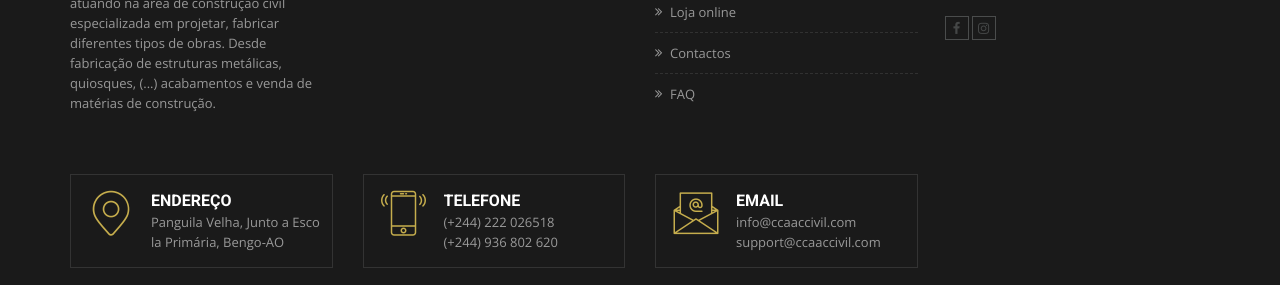
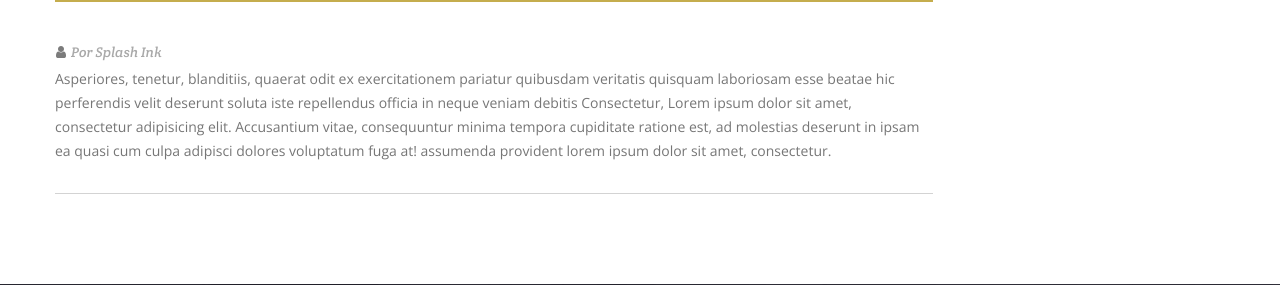
Before and after one commit to overlineink/ccaa, a PHP site: page /noticias/postagem in a window 1280 px wide. Shown: the part 1235-1520 px from the top of the page. Run offline with PHP 8.4, Linux system fonts and the light colour scheme; data that the repository does not hold is empty; some web fonts are replaced.

Commit message:
resolvendo erro de apresentacao de conteudo

```diff
--- a/app/views/noticias/postagem.php
+++ b/app/views/noticias/postagem.php
@@ -27,12 +27,32 @@
             <!-- Barra lateral ESQUERDA -->
             <div class="col-md-9">
                 <div class="row">
-                    <div class="portfolio-wrap wt-blog-grid-2" style="position: relative; height: 1734.89px;">
+                        <!-- Item -->
+                        <div class="blog-post date-style-3 blog-post-single">
+                            <div class="wt-post-media wt-img-effect">
+                                <a href="javascript:void(0);"><img src="http://thewebmax.com/build/images/blog/default/thum1.jpg" alt=""></a>
+                            </div>
+                            <div class="post-description-area p-t30">
+                                <!-- Titulo -->
+                                <div class="wt-post-title ">
+                                    <h3 class="post-title"><?=$GLOBALS['q']?></h3>
+                                </div>
+                                <!-- Meta -->
+                                <div class="wt-post-meta ">
+                                    <ul>
+                                        <li class="post-date"> <i class="fa fa-calendar"></i><strong>06 Fevereiro</strong> <span> 2018</span> </li>
+                                        <li class="post-author"><i class="fa fa-user"></i><a href="http://splashink.co" target="_blank">Por <span>Splash Ink</span></a> </li>
+                                    </ul>
+                                </div>
+                                <!-- Texto -->
+                                <div class="wt-post-text">
+                                    <p>Asperiores, tenetur, blanditiis, quaerat odit ex exercitationem pariatur quibusdam veritatis quisquam laboriosam esse beatae hic perferendis velit deserunt soluta iste repellendus officia in neque veniam debitis Consectetur, Lorem ipsum dolor sit amet, consectetur adipisicing elit. Accusantium vitae, consequuntur minima tempora cupiditate ratione est, ad molestias deserunt in ipsam ea quasi cum culpa adipisci dolores voluptatum fuga at! assumenda provident lorem ipsum dolor sit amet, consectetur.</p>
 
-                        <!-- Item -->
-
+                                    <div class="wt-divider bg-gray-dark"><i class="icon-dot c-square"></i></div>
+                                </div>
+                            </div>
+                        </div>
                         <!-- end Item -->
-                    </div>
                 </div>
             </div>
 
```
